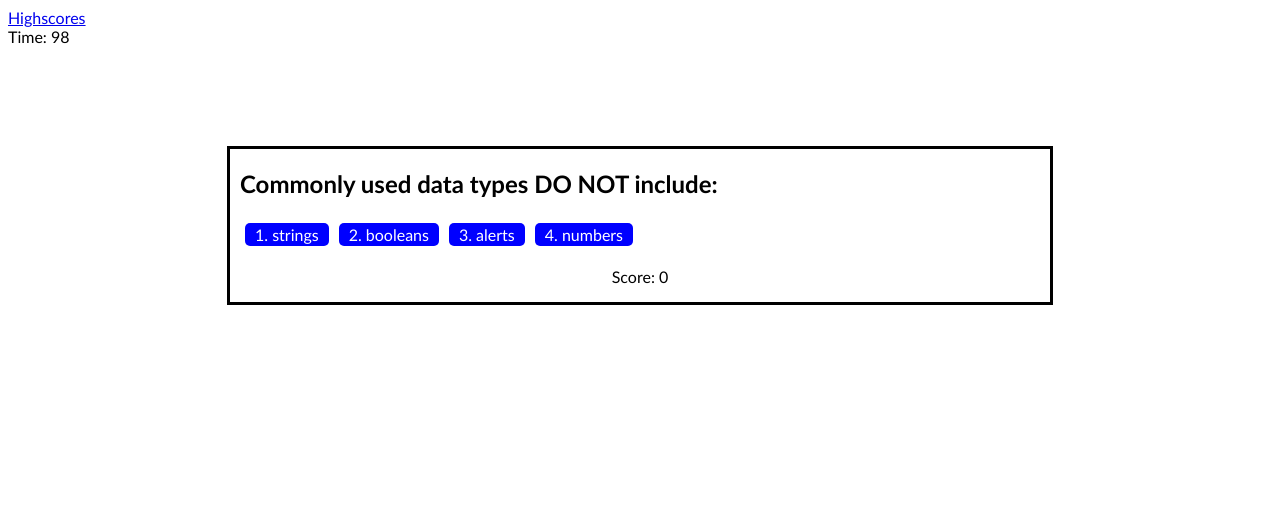
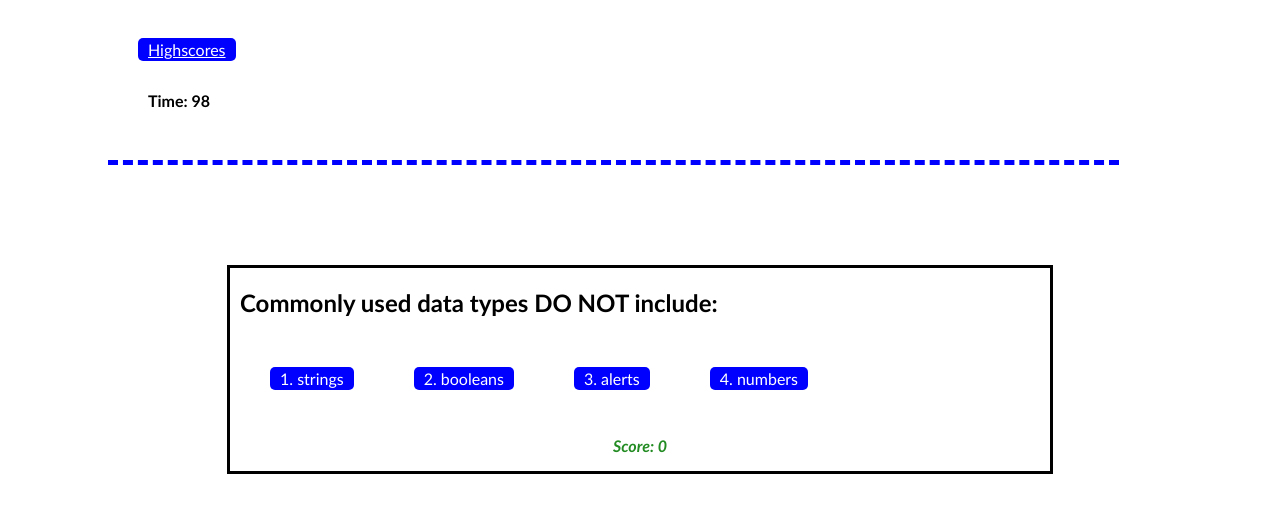
Before and after one commit to iderobina1/triviacoding, a plain HTML site: page index.html in a window 1280 px wide. Both pictures are taken after a click on the button "Start Game". Drawn offline with Linux system fonts and the light colour scheme.

Commit message:
fixed typos, added styles

```diff
--- a/assets/script.js
+++ b/assets/script.js
@@ -1,10 +1,9 @@
-// variables to keep track of quiz state
-var currentQuestion = 0;
 var time = 100;
 var score = 0;
 var timerId;
+var currentQuestion = 0;
 
-// variables to reference DOM elements
+
 var questions = document.getElementById('questions');
 var timer = document.getElementById('time');
 var scoreValue = document.getElementById('scoreValue');
@@ -53,30 +52,28 @@ function startQuiz() {
   var startScreen = document.getElementById('screen');
   startScreen.style.display = 'none';
 
-  // show questions section
   var questionsSection = document.getElementById('questions');
   questionsSection.style.display = 'block';
 
-  // start timer
+  // Reset current question
+  currentQuestion = 0;
+
   timerId = setInterval(clockTick, 1000);
 
-  // show starting time
   timer.textContent = time;
 
   getQuestion();
 }
 
+
 function getQuestion() {
   var currentQuestionData = questionsData[currentQuestion];
 
-  // update title with current question
   var titleEl = document.getElementById('qtitle');
   titleEl.textContent = currentQuestionData.title;
 
-  // clear out any old question choices
   choices.innerHTML = '';
 
-  // loop over choices
   for (var i = 0; i < currentQuestionData.choices.length; i++) {
     var choice = currentQuestionData.choices[i];
     var choiceNode = document.createElement('button');
@@ -85,7 +82,6 @@ function getQuestion() {
 
     choiceNode.textContent = i + 1 + '. ' + choice;
 
-    // display on the page
     choices.appendChild(choiceNode);
   }
 }
@@ -93,50 +89,42 @@ function getQuestion() {
 function questionClick(event) {
   var buttonEl = event.target;
 
-  // if the clicked element is not a choice button, do nothing.
   if (!buttonEl.matches('.choice')) {
     return;
   }
 
-  // check if user guessed wrong
   if (buttonEl.value !== questionsData[currentQuestion].answer) {
-    // penalize time
+
     time -= 15;
 
     if (time < 0) {
-      time = 0;
+      time = 0; time.setAttribute("style, color:red");
     }
 
-    // display new time on page
     timer.textContent = time;
 
-    // Provide feedback to the user
     var feedbackEl = document.getElementById('feedback');
     feedbackEl.textContent = 'Wrong!';
   } else {
     var feedbackEl = document.getElementById('feedback');
     feedbackEl.textContent = 'Correct!';
-    // increase score
+
     score += 10;
     scoreValue.textContent = score;
   }
 
-  // move to next question
   currentQuestion++;
 
-  // clear feedback message
   setTimeout(function () {
     feedbackEl.textContent = '';
-  }, 1000);
+  }, 1500);
 
-  // check if we've run out of questions
   if (currentQuestion === questionsData.length) {
     quizEnd();
   } else {
     getQuestion();
   }
 }
-
 function quizEnd() {
   // stop timer
   clearInterval(timerId);
@@ -150,8 +138,11 @@ function quizEnd() {
   finalScore.textContent = score;
 
   // hide questions section
-  questions.style.display = 'none';
+  var questionsSection = document.getElementById('questions');
+  questionsSection.style.display = 'none';
 }
+
+
 
 function clockTick() {
   // update time
--- a/assets/style.css
+++ b/assets/style.css
@@ -1,18 +1,44 @@
 * {
   font-family: 'Gill Sans';
-  background-color: white;
 }
 
 a {
   cursor: pointer;
+  color: white;
 }
+
+.hidden {
+  display: none;
+}
+
 
 .scorecount {
   cursor: pointer;
+  color: white;
+  margin-left: -20px;
+  background-color:white;
+  align-items: center;
+  border-bottom: dashed;
+  border-color: blue;
+  border-width: 5px;
+  width: 80%;
+  margin-left: 100px;
+
 }
 
 #time {
   margin-top: 0;
+}
+
+.countdowntimer{
+  margin-left: 40px;
+  padding-bottom:  50px;
+  font-weight: bolder;
+  border-bottom: blue;
+  color: black;
+
+
+
 }
 
 .container {
@@ -21,6 +47,7 @@ a {
   border: solid;
   padding-left: 10px;
   padding-right: 10px;
+  align-items: ;
 }
 
 .start {
@@ -40,12 +67,34 @@ h1 {
   color: blue;
 }
 
+h1 {
+  display: block;
+
+
+}
+
 p {
   font-size: medium;
   text-align: center;
+  font-style:italic;
+  font-weight: bolder;
+  color: forestgreen;
+
 }
 
 button {
+  display: center;
+  margin: 30px;
+  cursor: pointer;
+  font-size: 100%;
+  background-color: blue;
+  border-radius: 5px;
+  padding: 2px 10px;
+  color: white;
+  border: 0;
+}
+
+.buttonend {
   display: center;
   margin: 5px;
   cursor: pointer;
--- a/index.html
+++ b/index.html
@@ -11,22 +11,24 @@
 </head>
 
 <body>
-  <div class="scorecount"><a href="scores.html">Highscores</a></div>
-  <div class="countdowntimer">Time: <span id="time">0</span></div>
 
+  <div class="scorecount">
+    <button>
+      <a href="scores.html">Highscores</a>
+    </button>
+    <div class="countdowntimer">Time: <span id="time">0</span></div>
+  </div>
 
   <div class="container">
     <div id="screen" class="start">
       <h1>Answer to Win Knowledge</h1>
-      <p>
-        Answer the following questions, remember you have a time limit. If you are wrong, you will be penalized 15 seconds!
-      </p>
+      <p>Answer the following questions, remember you have a time limit. If you are wrong, you will be penalized 15 seconds!</p>
       <button id="start">Start Game</button>
     </div>
 
-    <div id="questions" class="hide">
+    <div id="questions" class="hidden">
       <h2 id="qtitle"></h2>
-      <div id="choices" class="choices"></div>
+      <div id="choices"></div>
       <p id="feedback"></p>
       <p id="score">Score: <span id="scoreValue">0</span></p>
     </div>
@@ -34,11 +36,8 @@
     <div id="theend" class="hide">
       <h3>The End!</h3>
       <p>Your score is <span id="finalscore"></span></p>
-      <p>
-        Enter your inistials: <input type="text" id="nameinitial" />
-        <button id="submit">Submit</button>
-      </p>
-      <button id="restart">Restart Game</button>
+      <p>Enter your initials: <input type="text" id="nameinitial" /><button id="submit">Submit</button></p>
+      <p><button id="restart">Restart Game</button></p>
     </div>
   </div>
 
```
Also changed, not shown: scores.html (+4 -1 lines).
